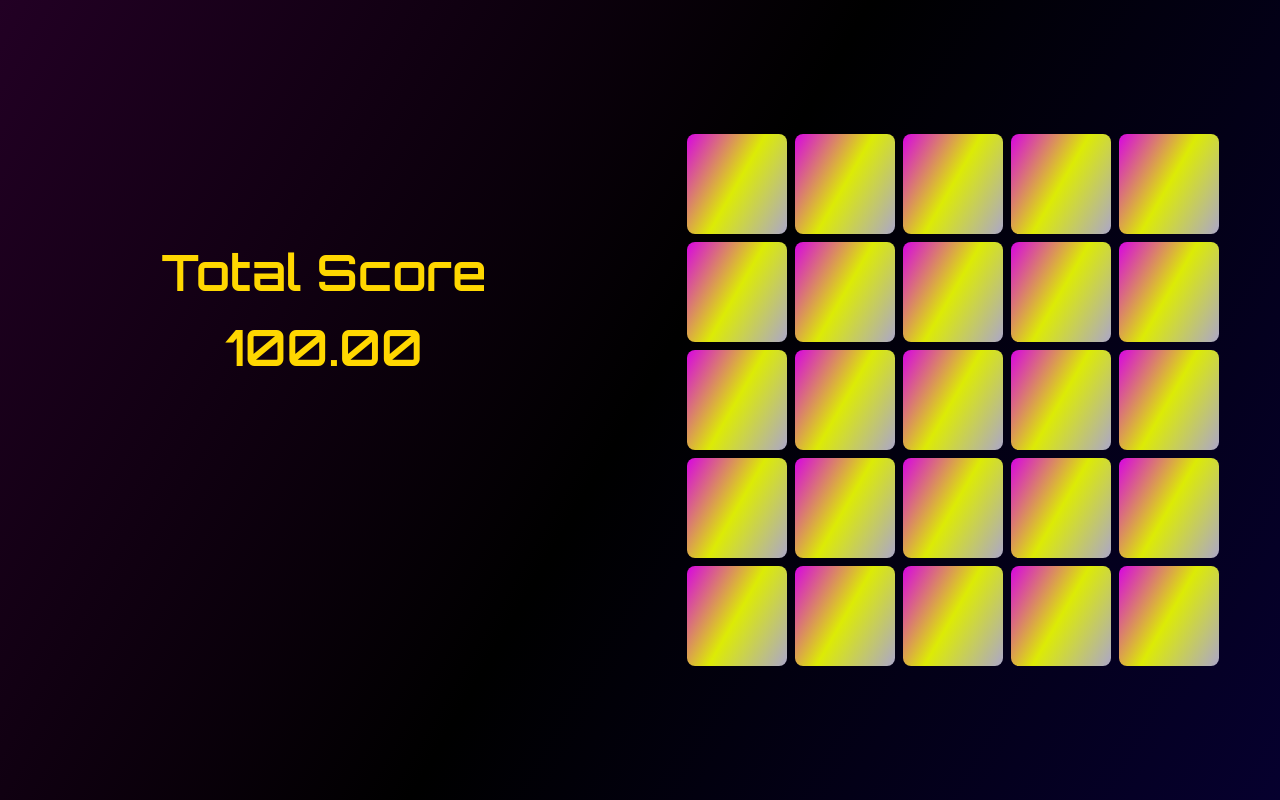
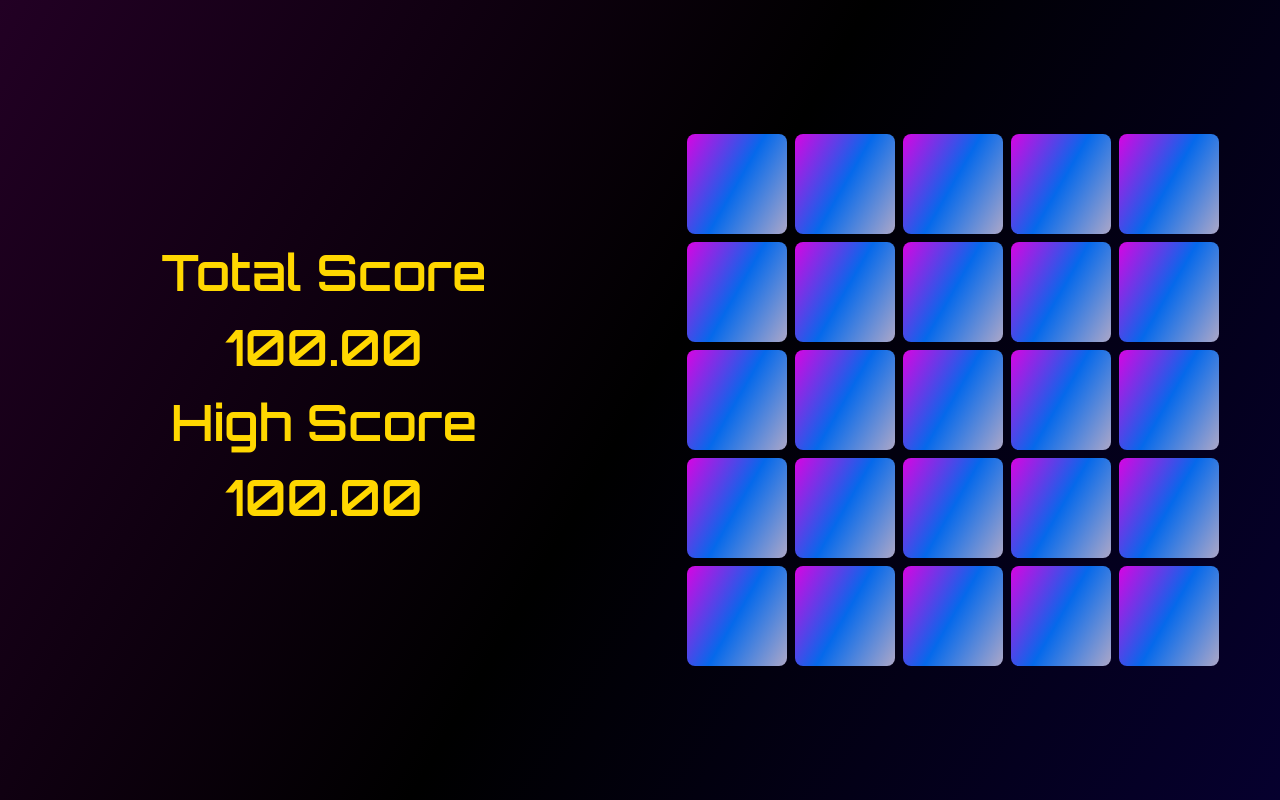
Before and after one commit to pradeepvrm/mines, a React (Vite) app: page / in a window 1280 px wide. Built offline with nearby package versions, Linux system fonts and the light colour scheme.

Commit message:
added highscore counter

```diff
--- a/src/App.jsx
+++ b/src/App.jsx
@@ -1,4 +1,4 @@
-import { useState } from 'react'
+import { useEffect, useState } from 'react'
 import './App.css'
 import Square from './square/Square'
 
@@ -14,7 +14,7 @@ while (randomNums.length < mines) {
     randomNums.push(randomNum)
   }
 }
-console.log(randomNums.sort())
+console.log(randomNums)
 
 function App() {
 
@@ -22,6 +22,17 @@ function App() {
   const [score, setScore] = useState(100)
   const [tilesClicked, setTilesClicked] = useState(25)
   const [safeTiles, setSafeTiles] = useState(25 - mines)
+  const [highScore, setHighScore] = useState(() => {
+    const savedHighScore = localStorage.getItem('highScore')
+    return savedHighScore ? parseFloat(savedHighScore) : 0
+  })
+
+  useEffect(() => {
+    if (score > highScore) {
+      setHighScore(score)
+    }
+    localStorage.setItem('highScore', highScore)
+  })
 
   let items = [];
   for (let index=1; index < 26; index++) {
@@ -58,6 +69,8 @@ function App() {
       <div className='totalScore'>
         <p>Total Score</p>
         <p>{score.toFixed(2)}</p>
+        <p>High Score</p>
+        <p>{highScore.toFixed(2)}</p>
       </div>
       <div className='d-grid'>
         {items}
--- a/src/square/Square.css
+++ b/src/square/Square.css
@@ -1,19 +1,19 @@
 .square-item {
     width: 100px;
     height: 100px;
-    background: linear-gradient(300deg, rgb(172, 167, 200) 0%, rgb(220, 235, 5), rgb(216, 4, 227));
+    background: linear-gradient(300deg, rgb(172, 167, 200) 0%, rgb(5, 105, 235), rgb(216, 4, 227));
     border-radius: .5rem;
 
 }
 
 .square-item:not(.mine-square, .safe-square):hover {
-    background: linear-gradient(220deg, rgb(172, 167, 200) 0%, rgb(220, 235, 5), rgb(216, 4, 227));
+    background: linear-gradient(140deg, rgb(172, 167, 200) 0%, rgb(5, 105, 235), rgb(216, 4, 227));
     border-radius: 1rem;
     cursor: pointer;
 }
 
 .safe-square {
-    background: rgb(0, 255, 0);
+    background: rgb(200, 255, 0);
 }
 
 .mine-square {
```
